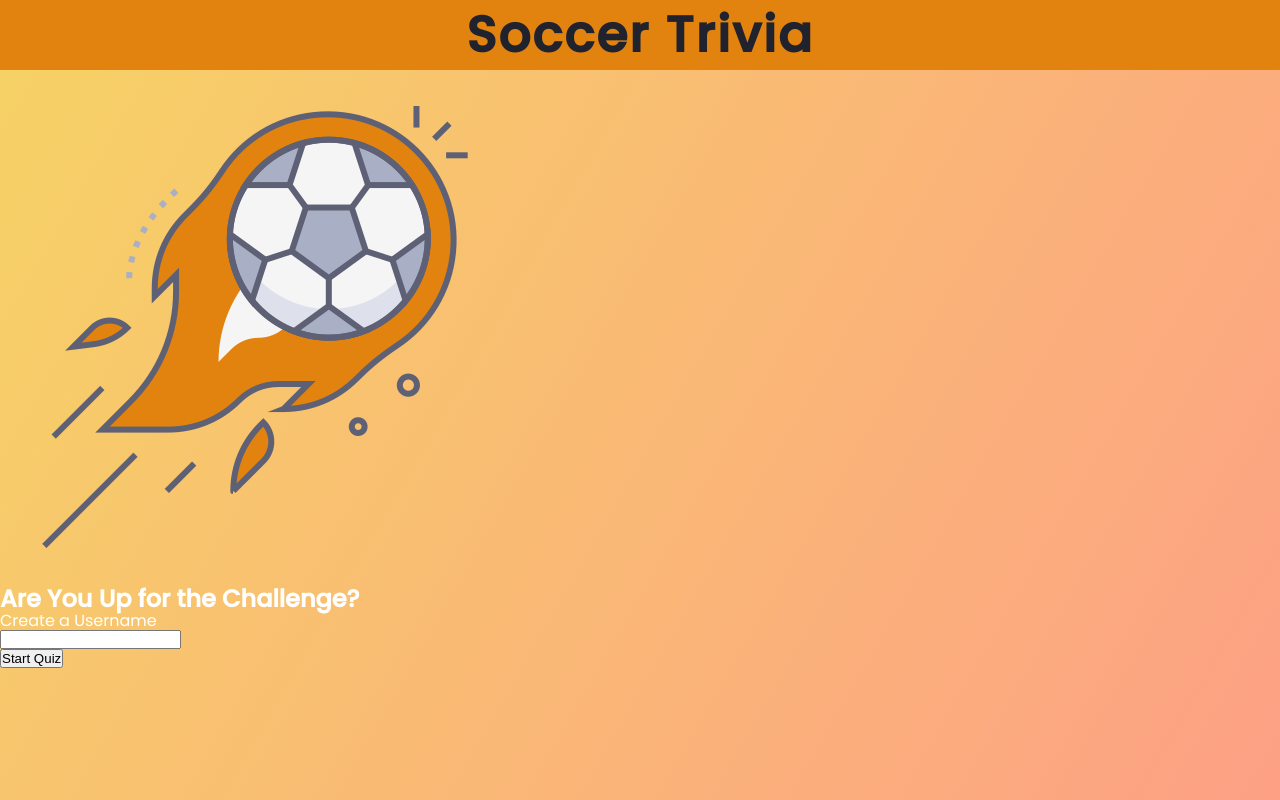
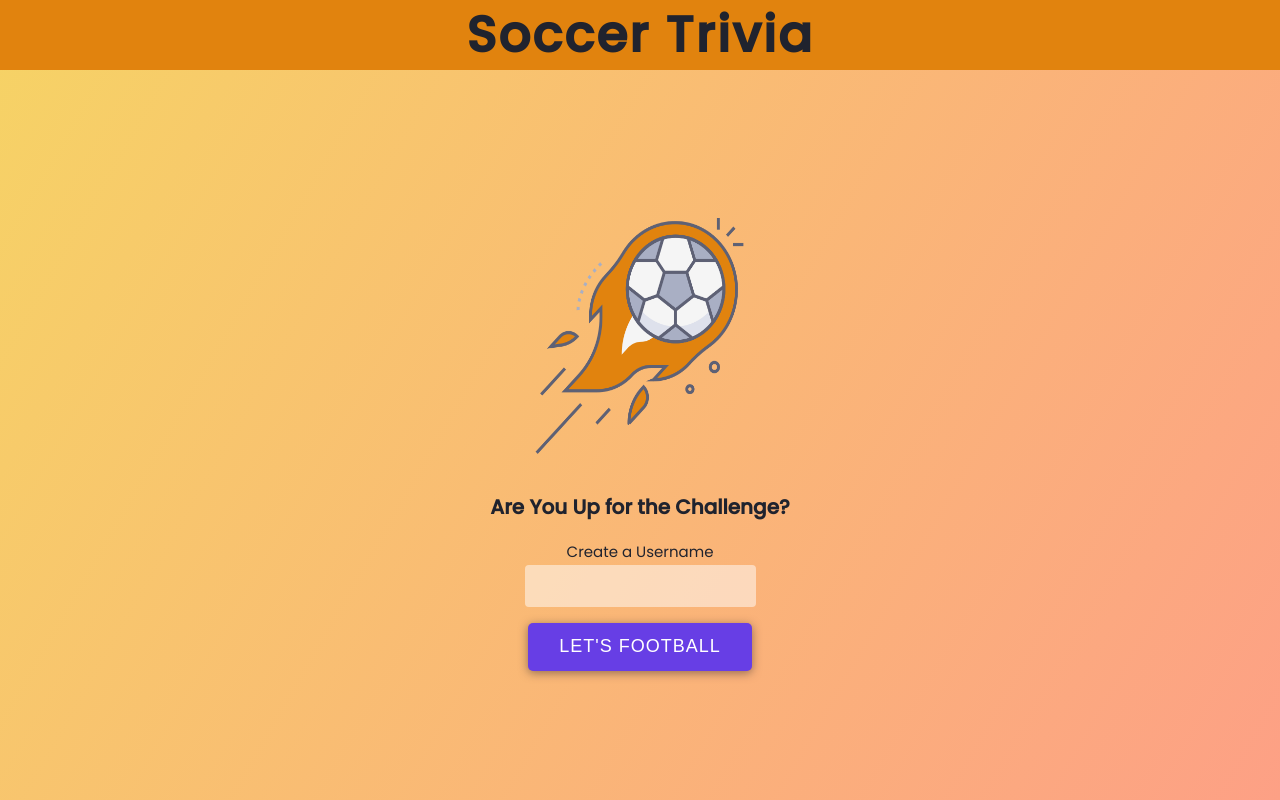
Before and after one commit to Deepak-Spider/soccer-trivia, a plain HTML site: page index.html in a window 1280 px wide. Drawn offline with Linux system fonts and the light colour scheme.

Commit message:
Add styles to home page

```diff
--- a/assets/css/style.css
+++ b/assets/css/style.css
@@ -71,3 +71,98 @@ h1 a:hover,
 h1 a:focus {
     color: #ece7e6;
 }
+
+/* Home Page Styles */
+
+.home {
+    max-width: 350px;
+    width: 300px;
+    color: #20232E;
+    text-align: center;
+    padding: 1em 0;
+    margin: auto;
+}
+
+.logo {
+    display: block;
+    width: 250px;
+    height: 273px;
+    margin: 0 auto 1.5em;
+    border-bottom-left-radius: 40px;
+    border-top-right-radius: 40px;
+}
+
+.home > h2 {
+    font-size: 2rem;
+    margin-bottom: 1.25em;
+}
+
+input[type="text"] {
+    max-width: 300px;
+    padding: .75em;
+    margin: .25em auto;
+    background-color: #ffffff80;
+    border-radius: 4px;
+    border: none;
+    font-size: 1.6rem;
+    text-align: center;
+    color: #2D232E;
+}
+
+input[type="text"]:hover,
+input[type="text"]:focus {
+    background-color: #ef798a4d;
+    border: none;
+}
+
+.input-label {
+    font-size: 1.5rem;
+    background-color: transparent;
+}
+
+/* Styling for Error Messages */
+.feedback {
+    max-width: 300px;
+    width: 250px;
+    font-family: "Poppins", sans-serif;
+    font-style: italic;
+    font-size: 1.6rem;
+    color: #f13f59;
+    margin: .5em auto .75em;
+}
+
+/* General Styling for all buttons */
+.btn {
+    border: none;
+    border-radius: 5px;
+    box-shadow: 0 2px 10px rgba(45, 35, 46, .5);
+    cursor: pointer;
+}
+
+/* Styling for Start(Let's Football) and Results Buttons */
+input[type="button"] {
+    -webkit-appearance: none;
+    -moz-appearance: none;
+}
+
+.btn-start,
+.btn-submit {
+    color: #fff;
+    background-color: #673ee5;
+}
+
+.btn-start {
+    padding: .75em 1.75em;
+    font-size: 1.8rem;
+    letter-spacing: 1px;
+    text-transform: uppercase;
+}
+
+.btn-start:hover,
+.btn-start:focus {
+    transform: scale(1.1);
+    transition: transform 250ms;
+    font-weight: 700;
+    background-color: #7e62d1;
+    box-shadow: 0 4px 15px rgba(45, 35, 46, .8);
+}
--- a/index.html
+++ b/index.html
@@ -33,7 +33,7 @@
             </div>
             <!-- Start Quiz Button -->
             <div>
-                <input type="button" class="btn btn-start" value="Start Quiz"
+                <input type="button" class="btn btn-start" value="Let's Football"
                     onclick="getUserName();">
             </div>
         </form>
```
